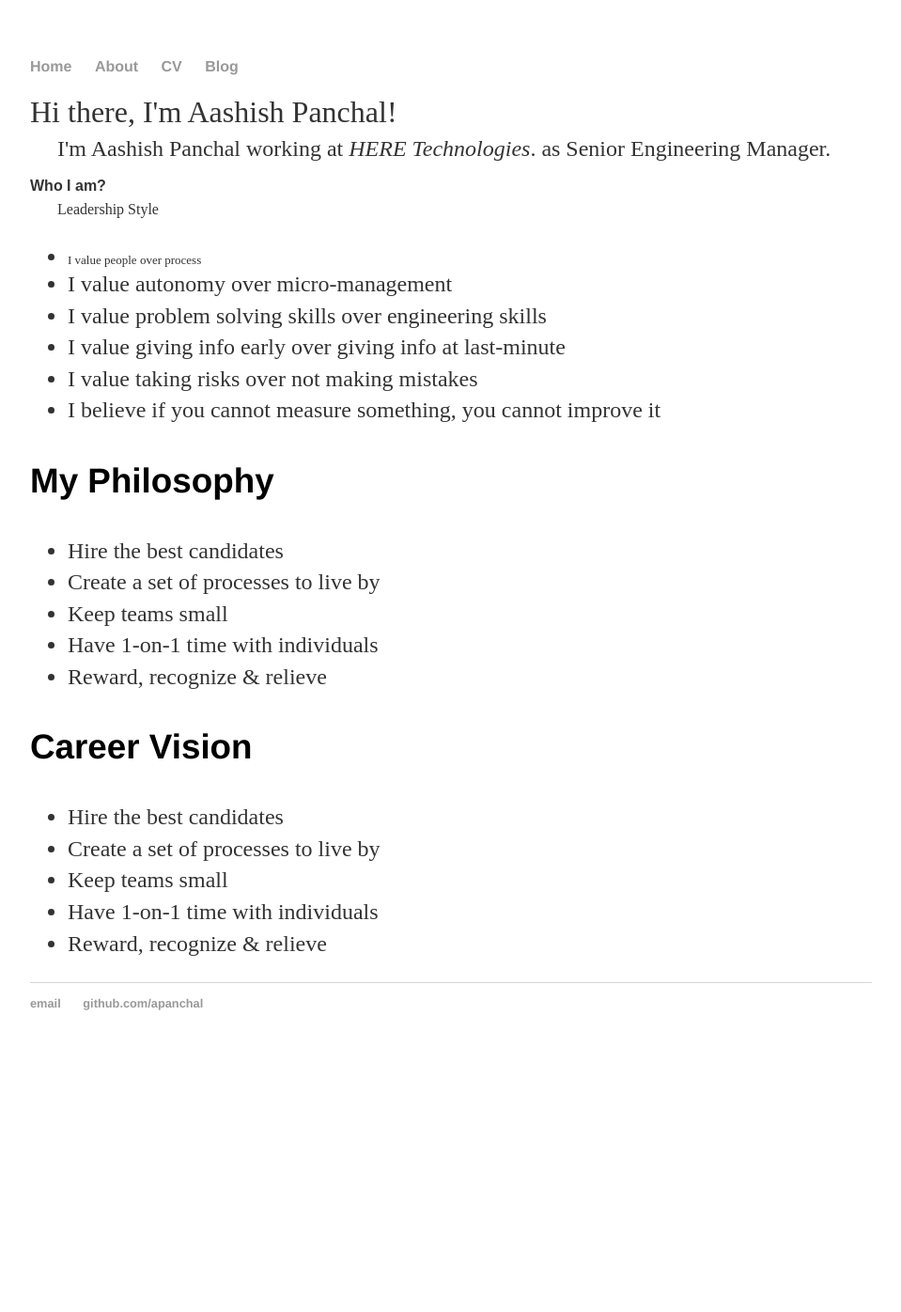
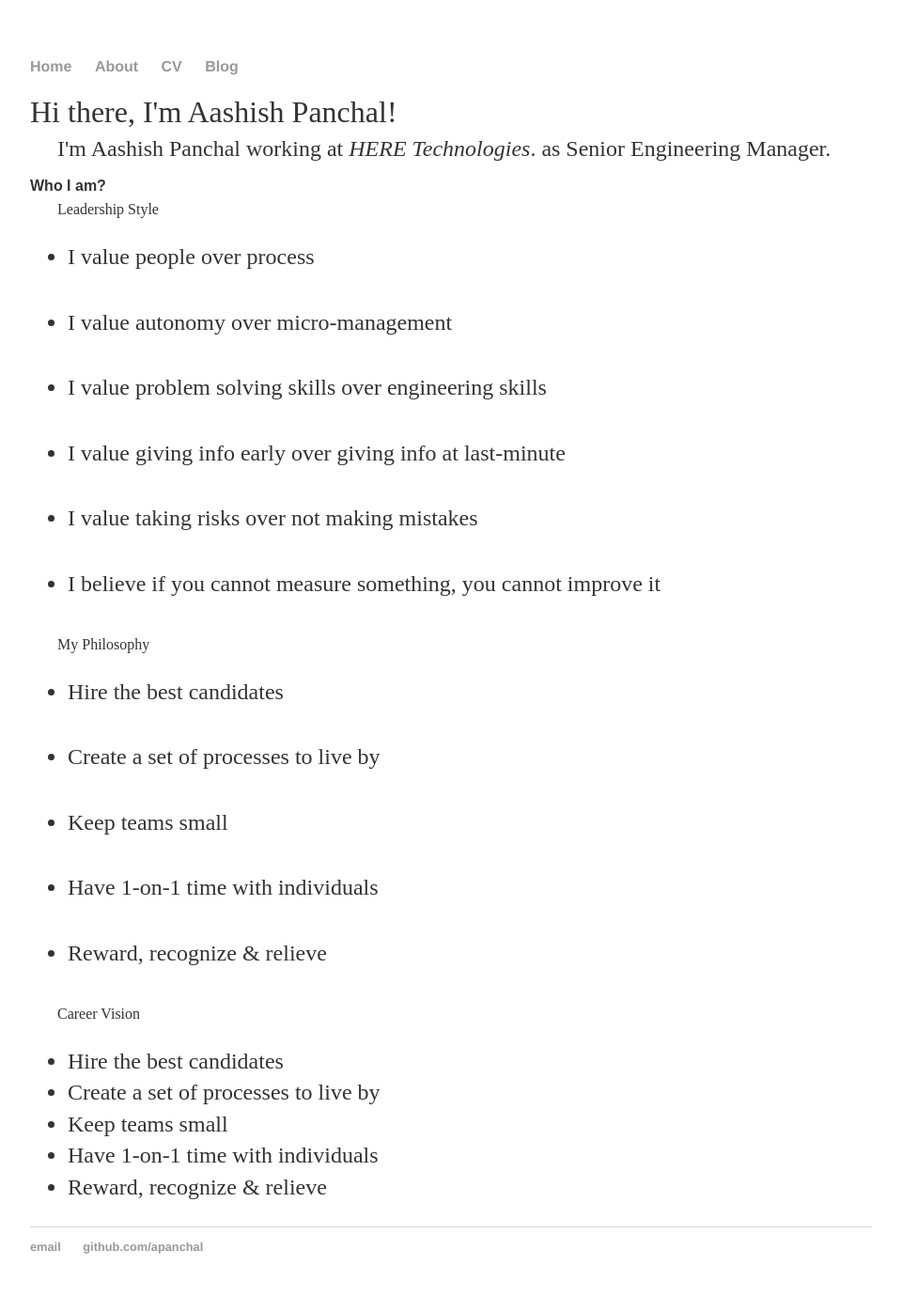
Before and after one commit to apanchal/apanchal.github.io, a Jekyll site: the page built from index.html, in a window 1280 px wide. Shown: the whole page at 94% size, without its empty margins (160-1119 px from the left). Built offline with Jekyll 4.4.1, drawn with Linux system fonts in a browser that asks for light colours; before the commit the page ends 1137 px from its top, so only the background shows below that.

Commit message:
Update index.html

```diff
--- a/index.html
+++ b/index.html
@@ -11,24 +11,24 @@ title: Aashish Panchal
 			<p class="p8 ft13">Who I am?</p>
 			<p class="p10 ft6">Leadership Style</p>
 			<ul>
-				<li><p class="p5 ft1">I value people over process</p></li>
-				<li>I value autonomy over micro-management</li>
-				<li>I value problem solving skills over engineering skills</li>
-				<li>I value giving info early over giving info at last-minute</li>
-				<li>I value taking risks over not making mistakes</li>
-				<li>I believe if you cannot measure something, you cannot improve it</li>
+				<p class="p5 ft1"><li>I value people over process</li></p>
+				<p class="p5 ft1"><li>I value autonomy over micro-management</li></p>
+				<p class="p5 ft1"><li>I value problem solving skills over engineering skills</li></p>
+				<p class="p5 ft1"><li>I value giving info early over giving info at last-minute</li></p>
+				<p class="p5 ft1"><li>I value taking risks over not making mistakes</li></p>
+				<p class="p5 ft1"><li>I believe if you cannot measure something, you cannot improve it</li></p>
+			</ul>
+
+			<p class="p10 ft6">My Philosophy</p>
+			<ul>
+				<p class="p5 ft1"><li>Hire the best candidates</li></p>
+				<p class="p5 ft1"><li>Create a set of processes to live by</li></p>
+				<p class="p5 ft1"><li>Keep teams small</li></p>
+				<p class="p5 ft1"><li>Have 1-on-1 time with individuals</li></p>
+				<p class="p5 ft1"><li>Reward, recognize & relieve</li></p>
 			</ul>
 			</p>
-			<h3>My Philosophy</h3>
-			<ul>
-				<li>Hire the best candidates</li>
-				<li>Create a set of processes to live by</li>
-				<li>Keep teams small</li>
-				<li>Have 1-on-1 time with individuals</li>
-				<li>Reward, recognize & relieve</li>
-			</ul>
-			</p>
-			<h3>Career Vision</h3>
+			<p class="p10 ft6">Career Vision</p>
 			<ul>
 				<li>Hire the best candidates</li>
 				<li>Create a set of processes to live by</li>
```
